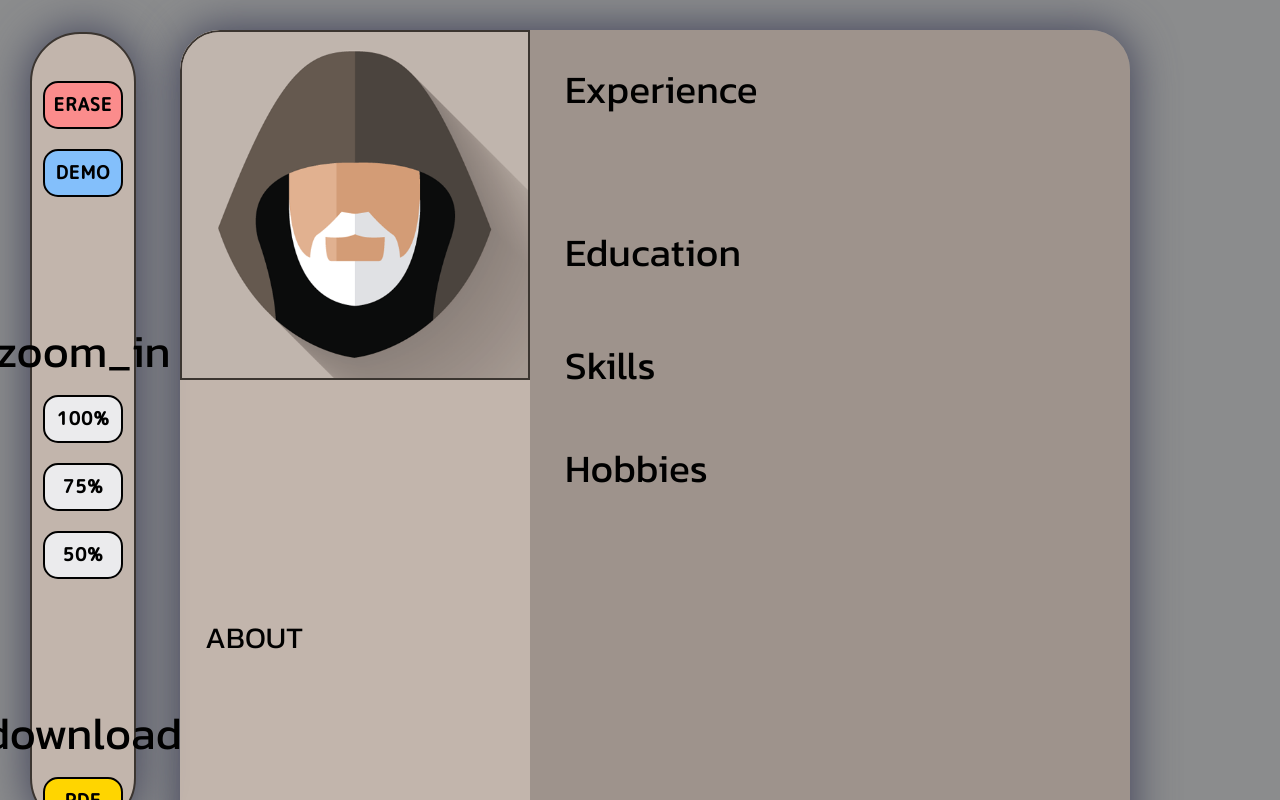
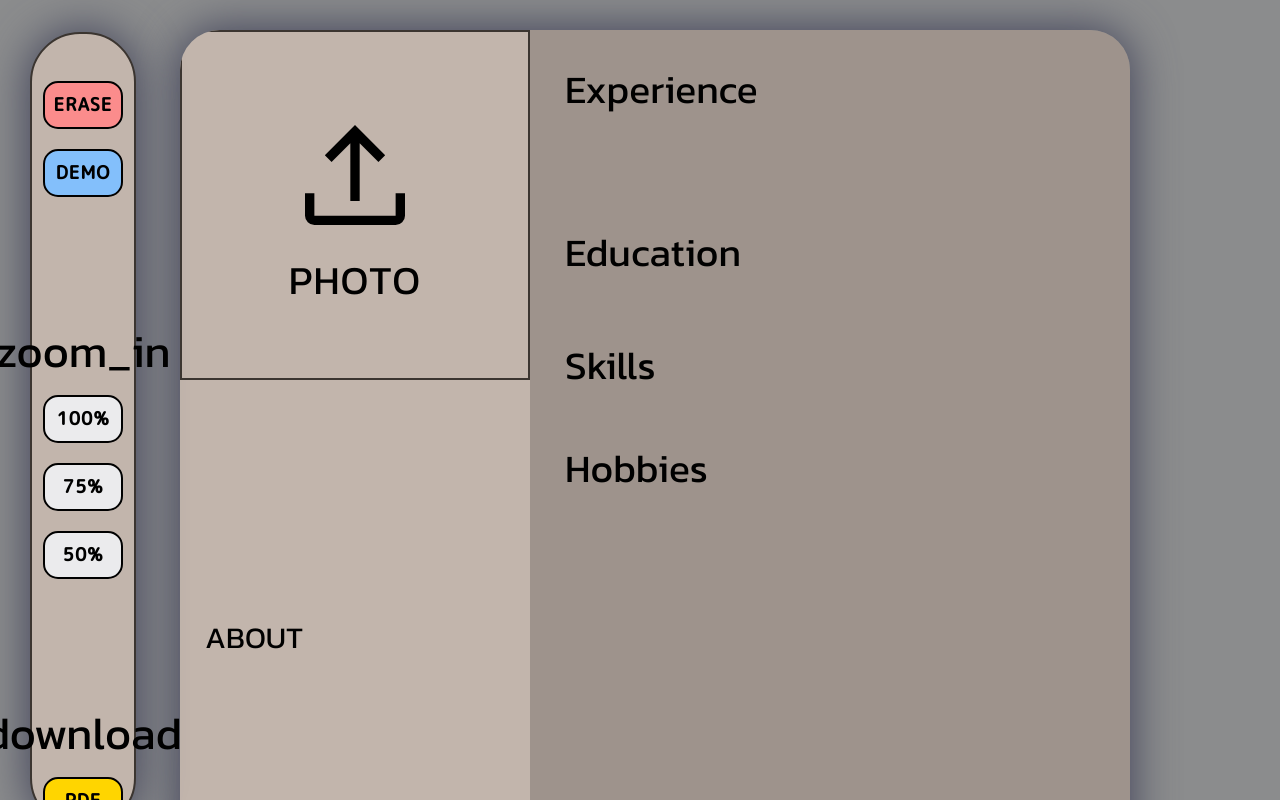
Before and after one commit to mRzadzinski/cv-creator, a React (Create React App) app: page / in a window 1280 px wide. Both pictures are taken after a click on the button "ERASE". Shown: the top 800 px of the page. Built offline with nearby package versions, Linux system fonts and the light colour scheme; the HTML template or start-up script is replaced by a standard one.

Commit message:
Add and style file picker for photo upload

```diff
--- a/src/App.js
+++ b/src/App.js
@@ -24,6 +24,7 @@ class App extends Component {
 
 		this.state = {
 			userInfo: Object.assign({}, obiWanInfo),
+			photo: 'demo',
 		};
 
 		this.eraseData = this.eraseData.bind(this);
@@ -33,17 +34,19 @@ class App extends Component {
 	renderDemo() {
 		this.setState({
 			userInfo: Object.assign({}, obiWanInfo),
+			photo: 'demo',
 		});
 	}
 
 	eraseData() {
 		this.setState({
 			userInfo: Object.assign({}, dataBoilerplate),
+			photo: null,
 		});
 	}
 
 	render() {
-		const { userInfo } = this.state;
+		const { userInfo, photo } = this.state;
 
 		return (
 			<div className='App'>
@@ -51,7 +54,7 @@ class App extends Component {
 				<div className='cv'>
 					<Experience defaultData={userInfo} />
 					<PersonalInfo defaultData={userInfo} />
-					<Photo />
+					<Photo photoDemo={photo} />
 				</div>
 			</div>
 		);
--- a/src/components/Photo.js
+++ b/src/components/Photo.js
@@ -1,16 +1,39 @@
 import React, { Component } from 'react';
-import obiWan from '../img/avatar-sw.png'
+import obiWanAvatar from '../img/avatar-sw.png';
+import uploadImg from '../img/upload-img.svg';
 
-export default class Photo  extends Component {
+export default class Photo extends Component {
 	constructor(props) {
 		super(props);
+
+		this.state = {
+			userPhoto: null,
+		};
 	}
 
 	render() {
-		return(
-      <div className='Photo'>
-        <img id='avatar' src={obiWan} alt="Avatar" />
-      </div>
-    );
+		const { userPhoto } = this.state;
+		const { photoDemo } = this.props;
+
+		let avatar;
+		if (photoDemo) {
+			avatar = <img id='avatar' src={obiWanAvatar} alt='Avatar' />;
+		} else {
+			if (!userPhoto) {
+				avatar = (
+					<div className='upload-photo'>
+						<label className='custom-file-upload'>
+							<img src={uploadImg} alt='upload-img' id='upload-img' />
+							<input type='file' />
+							<div className='upload-instruction'>PHOTO</div>
+						</label>
+					</div>
+				);
+			} else {
+				avatar = <img id='avatar' src={userPhoto} alt='Avatar' />;
+			}
+		}
+
+		return <div className='Photo'>{avatar}</div>;
 	}
 }
--- a/src/styles/Options.scss
+++ b/src/styles/Options.scss
@@ -13,9 +13,9 @@
 	height: 745px;
 	padding-top: 47px;
 
-    border: solid 2px rgba($color: #3B3530, $alpha: 1);
+	border: solid 2px rgba($color: #3b3530, $alpha: 1);
 	border-radius: 50px;
-    background-color: #C2B5AC;
+	background-color: #c2b5ac;
 
 	box-shadow: 0px 0px 44px 2px rgba(66, 68, 90, 1);
 }
--- a/src/styles/Photo.scss
+++ b/src/styles/Photo.scss
@@ -1,12 +1,44 @@
 .Photo {
-    background-color: #C2B5AC;
+	background-color: #c2b5ac;
+	border: solid 2px #3b3530;
+
+	text-align: center;
 }
 
 #avatar {
-    width: 100%;
-    height: 100%;
+	max-width: 100%;
+	max-height: 100%;
 
-    box-sizing: border-box;
-    border: solid 2px #3B3530;
-    border-radius: 40px 0 0 0;
+	box-sizing: border-box;
+	border-radius: 40px 0 0 0;
+	object-fit: contain;
 }
+
+.upload-photo {
+	width: 100%;
+	height: 100%;
+
+	font-size: 40px;
+	letter-spacing: 1px;
+}
+
+input[type='file'] {
+	display: none;
+}
+
+.custom-file-upload {
+	display: flex;
+	flex-direction: column;
+	justify-content: center;
+	align-items: center;
+
+	width: 100%;
+	height: 100%;
+
+	cursor: pointer;
+}
+
+#upload-img {
+	width: 150px;
+	height: 150px;
+}
```
Also changed, not shown: src/Options.js (+13 -5 lines), src/img/upload-img.svg (added). Lines whose indentation alone changed are shown as unchanged.
